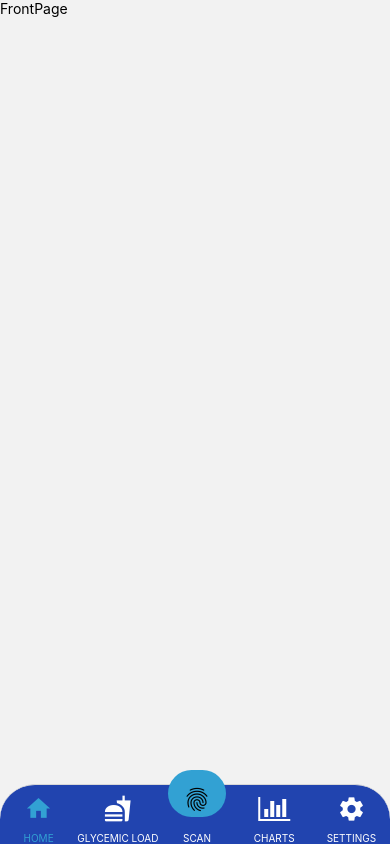
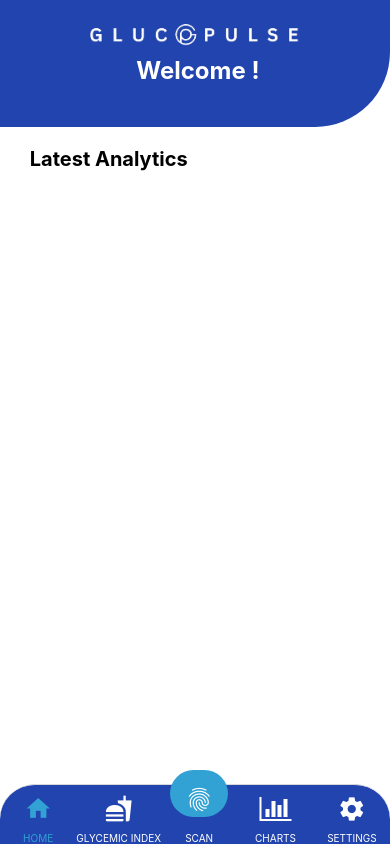
Before and after one commit to GlucoPulse/application, a React Native app: screen /Home in a window 390 px wide. Built offline with nearby package versions, Linux system fonts and the light colour scheme; no server answers.

Commit message:
frontend

```diff
--- a/package.json
+++ b/package.json
@@ -10,6 +10,7 @@
   },
   "dependencies": {
     "@expo/vector-icons": "^14.0.2",
+    "@react-native-firebase/firestore": "^20.5.0",
     "@react-native-vector-icons/fontawesome": "^4.7.0-alpha.25",
     "@react-navigation/bottom-tabs": "^6.6.1",
     "@react-navigation/native": "^6.1.18",
--- a/screens/ChartsPage.js
+++ b/screens/ChartsPage.js
@@ -1,14 +1,46 @@
-import { StyleSheet, Text, View } from 'react-native'
 import React from 'react'
+import { StatusBar } from 'react-native'
+import { SafeAreaView, StyleSheet, Text, View, Image } from 'react-native'
+
 
 const ChartsPage = () => {
   return (
-    <View>
-      <Text>ChartsPage</Text>
+    <SafeAreaView style={styles.container}>
+    <StatusBar backgroundColor={"#2244af"} barStyle={'light-content'}/>
+
+    <View style={styles.header}>
+      <Image source={require('../assets/word-logo-whitevar.png')} style={styles.topImage}/>
+      <Text style={styles.welcomeText}>History</Text>
     </View>
+    </SafeAreaView>
   )
 }
 
 export default ChartsPage
 
-const styles = StyleSheet.create({})
+const styles = StyleSheet.create({
+  container: {
+    backgroundColor: 'white',
+    alignItems: 'center',
+    flex: 1,
+},
+  header: {
+    width: "100%",
+    height: "15%",
+    backgroundColor: "#2144af",
+    borderBottomRightRadius: 75,
+    justifyContent: 'center',
+    alignItems: 'center',
+},
+  topImage: {
+    width: 250,
+    height: 50,
+},
+  welcomeText: {
+    color: 'white',
+    fontSize: 24,
+    fontWeight: "bold",
+    marginBottom: 35
+},
+
+})
--- a/screens/FrontPage.js
+++ b/screens/FrontPage.js
@@ -1,14 +1,68 @@
-import { StyleSheet, Text, View } from 'react-native'
+import { Keyboard, SafeAreaView, ScrollView, StyleSheet, Text, View, Image } from 'react-native'
 import React from 'react'
+import { auth } from '../firebase'
+import { StatusBar } from 'react-native'
 
-const FrontPage = () => {
+const FrontPage = ({}) => {
+
+  const email = auth.currentUser?.email;
+  const removeEmailString = email?.slice(0, email.indexOf('@'));
+
   return (
-    <View>
-      <Text>FrontPage</Text>
-    </View>
+    <SafeAreaView style={styles.container}>
+      <StatusBar backgroundColor={"#2244af"} barStyle={'light-content'}/>
+
+      <View style={styles.header}>
+        <Image source={require('../assets/word-logo-whitevar.png')} style={styles.topImage}/>
+        <Text style={styles.welcomeText}> Welcome {removeEmailString}!</Text>
+      </View>
+
+      <View style = {styles.body}>
+        <Text style = {styles.label}> Latest Analytics </Text>
+
+      </View>
+    </SafeAreaView>
   )
 }
 
 export default FrontPage
 
-const styles = StyleSheet.create({})
+const styles = StyleSheet.create({
+  container: {
+    backgroundColor: 'white',
+    alignItems: 'center',
+    flex: 1,
+},
+  header: {
+    width: "100%",
+    height: "15%",
+    backgroundColor: "#2144af",
+    borderBottomRightRadius: 75,
+    justifyContent: 'center',
+    alignItems: 'center',
+  },
+  welcomeText: {
+    color: 'white',
+    fontSize: 24,
+    fontWeight: "bold",
+    marginBottom: 35
+  },
+  topImage: {
+    width: 250,
+    height: 50,
+  },
+  body: {
+    width: "100%",
+    height: "100%",
+    flexDirection: 'row'
+  },
+  label: {
+    marginTop: 20,
+    marginLeft: 25,
+    fontSize: 20,
+    fontWeight: "bold",
+
+  },
+
+
+})
--- a/screens/GlycemicLoadPage.js
+++ b/screens/GlycemicLoadPage.js
@@ -1,14 +1,46 @@
-import { StyleSheet, Text, View } from 'react-native'
+import { Keyboard, SafeAreaView, ScrollView, StyleSheet, Text, View, Image } from 'react-native'
 import React from 'react'
+import { StatusBar } from 'react-native'
+
 
 const GlycemicLoadPage = () => {
   return (
-    <View>
-      <Text>GlycemicLoadPage</Text>
+    <SafeAreaView style={styles.container}>
+    <StatusBar backgroundColor={"#2244af"} barStyle={'light-content'}/>
+
+    <View style={styles.header}>
+      <Image source={require('../assets/word-logo-whitevar.png')} style={styles.topImage}/>
+      <Text style={styles.welcomeText}>Glycemic Index</Text>
     </View>
+    </SafeAreaView>
   )
 }
 
 export default GlycemicLoadPage
 
-const styles = StyleSheet.create({})
+const styles = StyleSheet.create({
+  container: {
+    backgroundColor: 'white',
+    alignItems: 'center',
+    flex: 1,
+},
+  header: {
+    width: "100%",
+    height: "15%",
+    backgroundColor: "#2144af",
+    borderBottomRightRadius: 75,
+    justifyContent: 'center',
+    alignItems: 'center',
+},
+  topImage: {
+    width: 250,
+    height: 50,
+},
+  welcomeText: {
+    color: 'white',
+    fontSize: 24,
+    fontWeight: "bold",
+    marginBottom: 35
+},
+
+})
--- a/screens/HomeScreen.js
+++ b/screens/HomeScreen.js
@@ -9,10 +9,12 @@ import GlycemicLoadPage from './GlycemicLoadPage';
 import { MaterialCommunityIcons } from '@expo/vector-icons';
 import { FontAwesome } from '@expo/vector-icons';
 import { MaterialIcons } from '@expo/vector-icons';
+import { auth } from '../firebase'
 
 const Tab = createBottomTabNavigator();
 
-const HomeScreen = () => {
+const HomeScreen = ({navigation, route}) => {
+
   return (
     <Tab.Navigator screenOptions={{
       tabBarShowLabel: true,
@@ -36,7 +38,7 @@ const HomeScreen = () => {
         options={{
           tabBarIcon: ({focused}) => <MaterialCommunityIcons name="home" size={28} style={styles.iconsTab} color= {focused ? "#32a1d3" : "#ffffff"}/>
           }}/>
-      <Tab.Screen name = "GLYCEMIC LOAD"
+      <Tab.Screen name = "GLYCEMIC INDEX"
         component={GlycemicLoadPage}
         options={{
           tabBarIcon: ({focused}) => <MaterialCommunityIcons name="food" size={28} style={styles.iconsTab} color= {focused ? "#32a1d3" : "#ffffff"} />
@@ -44,7 +46,7 @@ const HomeScreen = () => {
       <Tab.Screen name = "SCAN"
         component = {ScanPage}
         options={{
-          tabBarIcon: ({focused}) => <MaterialCommunityIcons name="fingerprint" size={28} style={styles.iconCenter} /> //@RUEL PA HELP SA COLORS HUEHUEHUHEU
+          tabBarIcon: ({focused}) => <MaterialCommunityIcons name="fingerprint" size={28} style={styles.iconCenter} color = {focused ? "#2244af" : "#ffffff"}/> //@RUEL PA HELP SA COLORS HUEHUEHUHEU
           }}/>
       <Tab.Screen name = "CHARTS" component = {ChartsPage}
         options={{
@@ -55,8 +57,11 @@ const HomeScreen = () => {
           tabBarIcon: ({focused}) => <MaterialIcons name="settings" size={28} style={styles.iconsTab} color= {focused ? "#32a1d3" : "#ffffff"}/>
           }}/>
     </Tab.Navigator>
+
+
   )
 }
+
 
 const styles = StyleSheet.create({
   iconsTab: {
@@ -77,4 +82,4 @@ const styles = StyleSheet.create({
 
 })
 
-export default HomeScreen
+export default HomeScreen ;
--- a/screens/LoginScreen.js
+++ b/screens/LoginScreen.js
@@ -6,6 +6,7 @@ import firebaseConfig from '../firebase'
 import { createUserWithEmailAndPassword, signInWithEmailAndPassword } from 'firebase/auth';
 import { useNavigation } from '@react-navigation/native';
 import { useEffect } from 'react';
+import { StatusBar } from 'react-native';
 
 const LoginScreen = () => {
     const [email, setEmail] = useState ('');
@@ -13,17 +14,14 @@ const LoginScreen = () => {
     const [password, setPassword] = useState ('');
 
     const navigation = useNavigation()
-
-    useEffect(() => {
-        const unsubscribe = auth.onAuthStateChanged(user => {
-            if (user) {
-                navigation.navigate("Home")
-            }
-        })
-
+        useEffect(() => {
+            const unsubscribe = auth.onAuthStateChanged(user => {
+                if (user) {
+                    navigation.navigate("Home", {userEmail: user.email});
+                }
+            })
         return unsubscribe
     }, [] )
-
 
     const handleSignUp = () => {
         createUserWithEmailAndPassword (auth, email, password)
@@ -45,6 +43,7 @@ const LoginScreen = () => {
 
     return (
         <KeyboardAvoidingView style = {styles.container} behavior = 'padding'>
+            <StatusBar backgroundColor={"white"} barStyle={"dark-content"}/>
             <View style = {styles.header}>
                 <Image source={require('../assets/icon.png')} style={styles.picLogo} />
             </View>
@@ -60,11 +59,6 @@ const LoginScreen = () => {
                         placeholder = "Email"
                         style = {styles.input} value={email}
                         onChangeText={text => setEmail(text)} />
-
-                    <TextInput
-                        placeholder = "Username"
-                        style = {styles.input} value={username}
-                        onChangeText={text => setUsername(text)} />
 
                     <TextInput
                         placeholder = "Password"
--- a/screens/ScanPage.js
+++ b/screens/ScanPage.js
@@ -1,14 +1,45 @@
-import { StyleSheet, Text, View } from 'react-native'
 import React from 'react'
+import { StatusBar } from 'react-native'
+import { SafeAreaView, StyleSheet, Text, View, Image } from 'react-native'
+
 
 const ScanPage = () => {
   return (
-    <View>
-      <Text>ScanPage</Text>
+    <SafeAreaView style={styles.container}>
+    <StatusBar backgroundColor={"#2244af"} barStyle={'light-content'}/>
+
+    <View style={styles.header}>
+      <Image source={require('../assets/word-logo-whitevar.png')} style={styles.topImage}/>
+      <Text style={styles.welcomeText}>Scan</Text>
     </View>
+    </SafeAreaView>
   )
 }
 
 export default ScanPage
 
-const styles = StyleSheet.create({})
+const styles = StyleSheet.create({
+  container: {
+    backgroundColor: 'white',
+    alignItems: 'center',
+    flex: 1,
+},
+  header: {
+    width: "100%",
+    height: "15%",
+    backgroundColor: "#2144af",
+    borderBottomRightRadius: 75,
+    justifyContent: 'center',
+    alignItems: 'center',
+},
+  topImage: {
+    width: 250,
+    height: 50,
+},
+  welcomeText: {
+    color: 'white',
+    fontSize: 24,
+    fontWeight: "bold",
+    marginBottom: 35
+},
+})
--- a/screens/SettingsPage.js
+++ b/screens/SettingsPage.js
@@ -1,14 +1,45 @@
-import { StyleSheet, Text, View } from 'react-native'
 import React from 'react'
+import { StatusBar } from 'react-native'
+import { SafeAreaView, StyleSheet, Text, View, Image } from 'react-native'
+import { auth } from '../firebase'
 
 const SettingsPage = () => {
   return (
-    <View>
-      <Text>SettingsPage</Text>
+    <SafeAreaView style={styles.container}>
+    <StatusBar backgroundColor={"#2244af"} barStyle={'light-content'}/>
+
+    <View style={styles.header}>
+      <Image source={require('../assets/word-logo-whitevar.png')} style={styles.topImage}/>
+      <Text style={styles.welcomeText}>Settings</Text>
     </View>
+    </SafeAreaView>
   )
 }
 
 export default SettingsPage
 
-const styles = StyleSheet.create({})
+const styles = StyleSheet.create({
+  container: {
+    backgroundColor: 'white',
+    alignItems: 'center',
+    flex: 1,
+},
+  header: {
+    width: "100%",
+    height: "15%",
+    backgroundColor: "#2144af",
+    borderBottomRightRadius: 75,
+    justifyContent: 'center',
+    alignItems: 'center',
+},
+  topImage: {
+    width: 250,
+    height: 50,
+},
+  welcomeText: {
+    color: 'white',
+    fontSize: 24,
+    fontWeight: "bold",
+    marginBottom: 35
+},
+})
```
Also changed, not shown: App.js (+0 -7 lines), assets/word-logo-whitevar.png (added), 1 other file (tests, documents, lock files or other folders).
